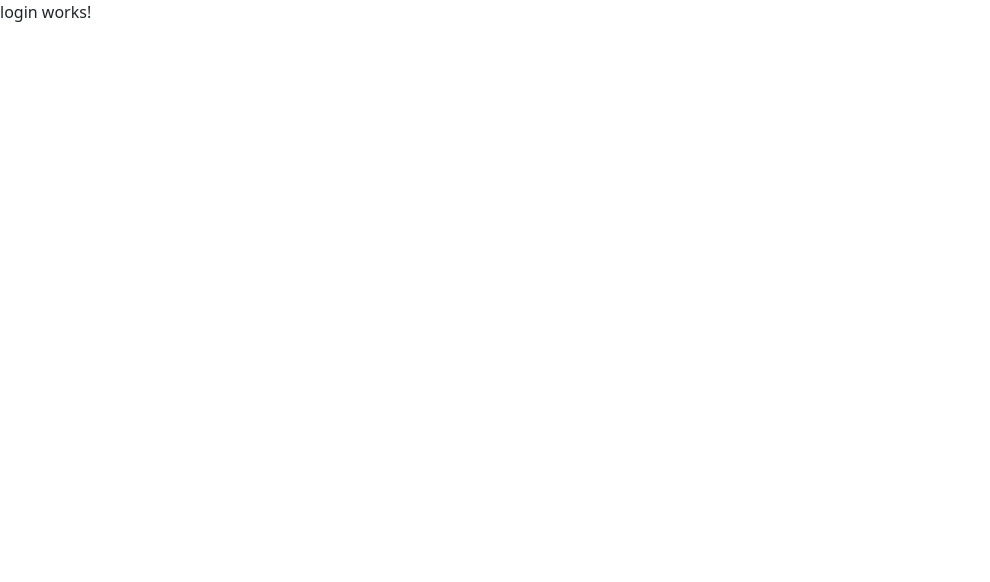
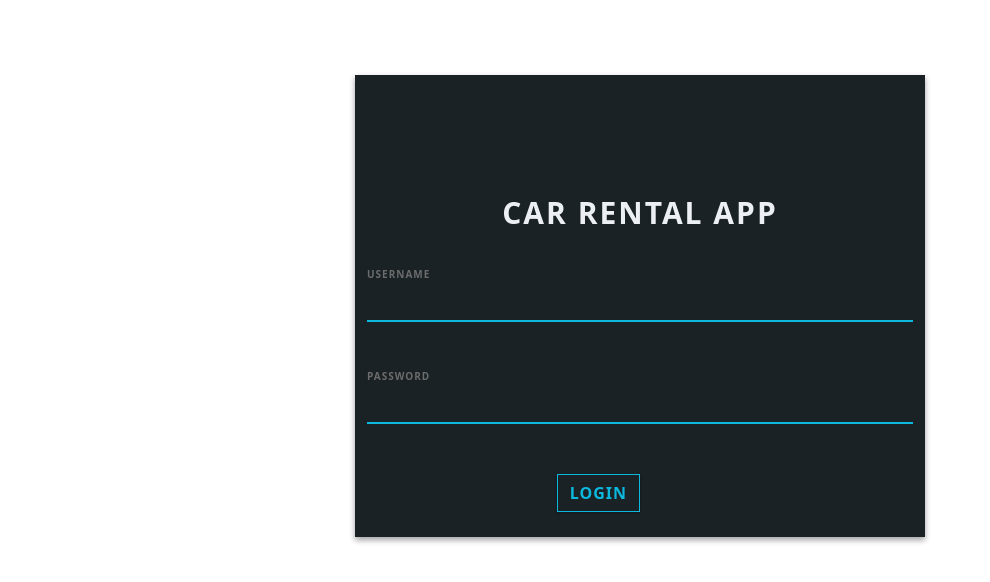
Before and after one commit to dianahotca/carRentalApp, an Angular app: page /login in a window 1280 px wide. Shown: the top 582 px of the page, without its empty margins (0-990 px from the left). Built offline with nearby package versions, Linux system fonts and the light colour scheme.

Commit message:
Add login feature.

```diff
--- a/src/app/pages/login/login.component.css
+++ b/src/app/pages/login/login.component.css
@@ -0,0 +1,128 @@
+body {
+    background: #222D32;
+    font-family: 'Roboto', sans-serif;
+}
+
+.login-box {
+    margin-top: 75px;
+    height: auto;
+    background: #1A2226;
+    text-align: center;
+    box-shadow: 0 3px 6px rgba(0, 0, 0, 0.16), 0 3px 6px rgba(0, 0, 0, 0.23);
+}
+
+.login-key {
+    height: 100px;
+    font-size: 80px;
+    line-height: 100px;
+    background: -webkit-linear-gradient(#27EF9F, #0DB8DE);
+    -webkit-background-clip: text;
+    -webkit-text-fill-color: transparent;
+}
+
+.login-title {
+    margin-top: 15px;
+    text-align: center;
+    font-size: 30px;
+    letter-spacing: 2px;
+    margin-top: 15px;
+    font-weight: bold;
+    color: #ECF0F5;
+}
+
+.login-form {
+    margin-top: 25px;
+    text-align: left;
+}
+
+input[type=text] {
+    background-color: #1A2226;
+    border: none;
+    border-bottom: 2px solid #0DB8DE;
+    border-top: 0px;
+    border-radius: 0px;
+    font-weight: bold;
+    outline: 0;
+    margin-bottom: 20px;
+    padding-left: 0px;
+    color: #ECF0F5;
+}
+
+input[type=password] {
+    background-color: #1A2226;
+    border: none;
+    border-bottom: 2px solid #0DB8DE;
+    border-top: 0px;
+    border-radius: 0px;
+    font-weight: bold;
+    outline: 0;
+    padding-left: 0px;
+    margin-bottom: 20px;
+    color: #ECF0F5;
+}
+
+.form-group {
+    margin-bottom: 40px;
+    outline: 0px;
+}
+
+.form-control:focus {
+    border-color: inherit;
+    -webkit-box-shadow: none;
+    box-shadow: none;
+    border-bottom: 2px solid #0DB8DE;
+    outline: 0;
+    background-color: #1A2226;
+    color: #ECF0F5;
+}
+
+input:focus {
+    outline: none;
+    box-shadow: 0 0 0;
+}
+
+label {
+    margin-bottom: 0px;
+}
+
+.form-control-label {
+    font-size: 10px;
+    color: #6C6C6C;
+    font-weight: bold;
+    letter-spacing: 1px;
+}
+
+.btn-outline-primary {
+    border-color: #0DB8DE;
+    color: #0DB8DE;
+    border-radius: 0px;
+    font-weight: bold;
+    letter-spacing: 1px;
+    box-shadow: 0 1px 3px rgba(0, 0, 0, 0.12), 0 1px 2px rgba(0, 0, 0, 0.24);
+}
+
+.btn-outline-primary:hover {
+    background-color: #0DB8DE;
+    right: 0px;
+}
+
+.login-btm {
+    float: left;
+}
+
+.login-button {
+    padding-right: 0px;
+    text-align: right;
+    margin-top: 10px;
+    margin-bottom: 25px;
+}
+
+.login-text {
+    text-align: left;
+    padding-left: 0px;
+    color: #A2A4A4;
+}
+
+.loginbttm {
+    padding: 0px;
+}
--- a/src/app/pages/login/login.component.html
+++ b/src/app/pages/login/login.component.html
@@ -1 +1,70 @@
-<p>login works!</p>
+<div class="container">
+    <div class="row">
+        <div class="col-lg-3 col-md-2"></div>
+        <div class="col-lg-6 col-md-8 login-box">
+            <div class="col-lg-12 login-key">
+                <i
+                    class="fa fa-key"
+                    aria-hidden="true"
+                ></i>
+            </div>
+            <div class="col-lg-12 login-title">CAR RENTAL APP</div>
+
+            <div class="col-lg-12 login-form">
+                <div class="col-lg-12 login-form">
+                    <form
+                        [formGroup]="loginForm"
+                        (ngSubmit)="login()"
+                    >
+                        <div class="form-group">
+                            <label class="form-control-label">USERNAME</label>
+                            <input
+                                type="text"
+                                class="form-control"
+                                formControlName="username"
+                            >
+                            <span
+                                class="text-light"
+                                *ngIf="loginForm.controls['username'].errors?.['required'] && loginForm.controls['username'].touched"
+                            >
+                                This is required
+                            </span>
+                        </div>
+                        <div class="form-group">
+                            <label class="form-control-label">PASSWORD</label>
+                            <input
+                                type="password"
+                                class="form-control"
+                                formControlName="password"
+                            >
+                            <span
+                                class="text-light"
+                                *ngIf="passwordField.errors?.['required'] && passwordField.touched"
+                            >
+                                This is required
+                            </span>
+                        </div>
+
+                        <div class="col-lg-12 loginbttm">
+                            <div
+                                class="col-lg-6 login-text"
+                                *ngIf="invalidCredentials"
+                            >
+                                Invalid credentials.
+                            </div>
+                            <div class="col-lg-6 login-btm login-button">
+                                <button
+                                    type="submit"
+                                    class="btn btn-outline-primary"
+                                >
+                                    LOGIN
+                                </button>
+                            </div>
+                        </div>
+                    </form>
+                </div>
+            </div>
+            <div class="col-lg-3 col-md-2"></div>
+        </div>
+    </div>
+</div>
--- a/src/app/pages/login/login.component.ts
+++ b/src/app/pages/login/login.component.ts
@@ -1,11 +1,31 @@
-import { Component } from '@angular/core';
+import { NgIf } from '@angular/common';
+import { Component, inject } from '@angular/core';
+import { FormControl, FormGroup, ReactiveFormsModule, Validators } from '@angular/forms';
+import { Router } from '@angular/router';
 
 @Component({
   selector: 'app-login',
-  imports: [],
+  imports: [ReactiveFormsModule, NgIf],
   templateUrl: './login.component.html',
   styleUrl: './login.component.css'
 })
 export class LoginComponent {
+  loginForm: FormGroup = new FormGroup({
+    username: new FormControl('', [Validators.required]),
+    password: new FormControl('', [Validators.required])
+  })
+  usernameField = this.loginForm.controls['username'];
+  passwordField = this.loginForm.controls['password'];
+  router = inject(Router);
+  invalidCredentials = false;
 
+  login() {
+    if (this.usernameField.value === 'admin' && this.passwordField.value === 'Admin12') {
+      this.router.navigateByUrl('dashboard')
+
+      return;
+    }
+
+    this.invalidCredentials = true;
+  }
 }
```
